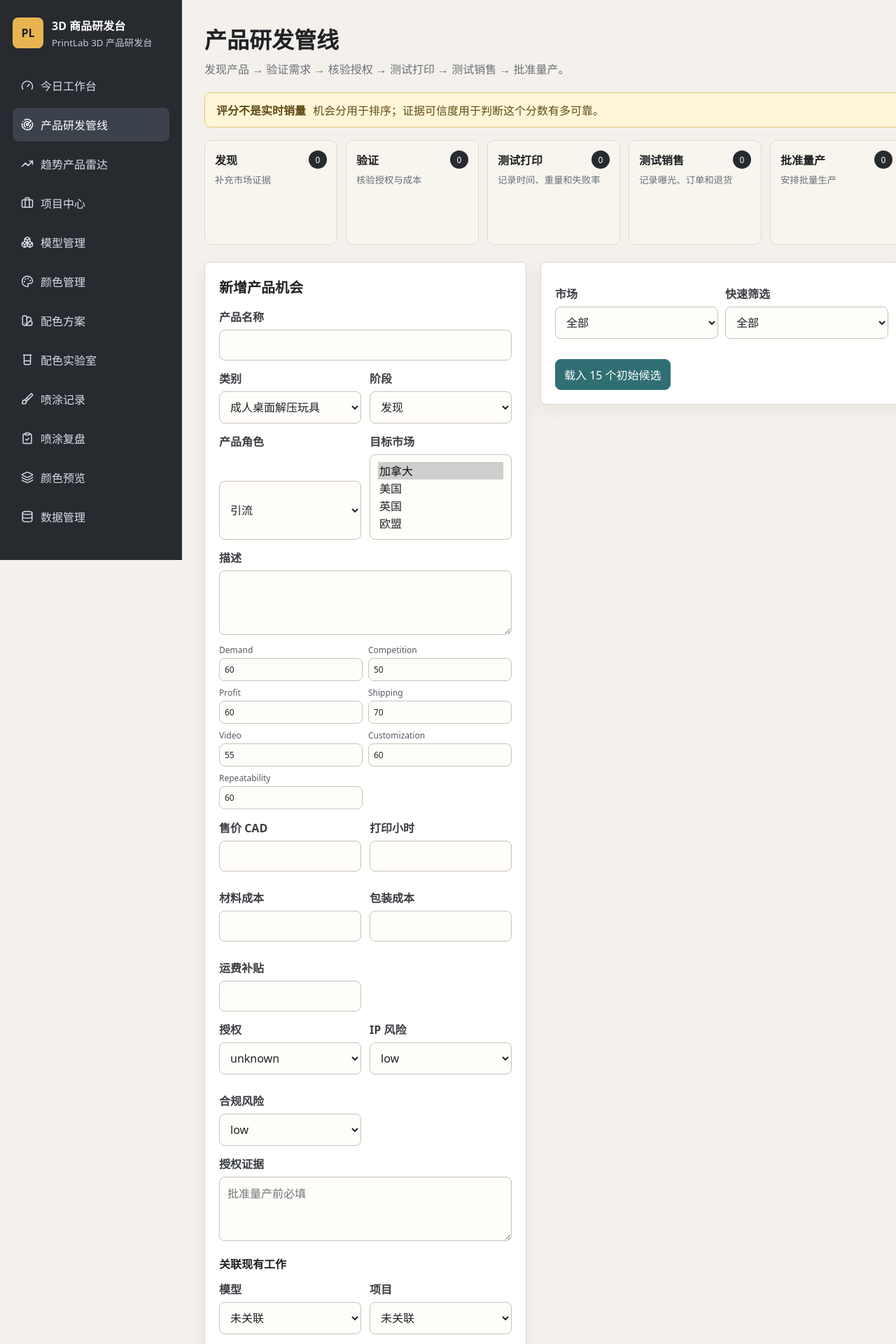
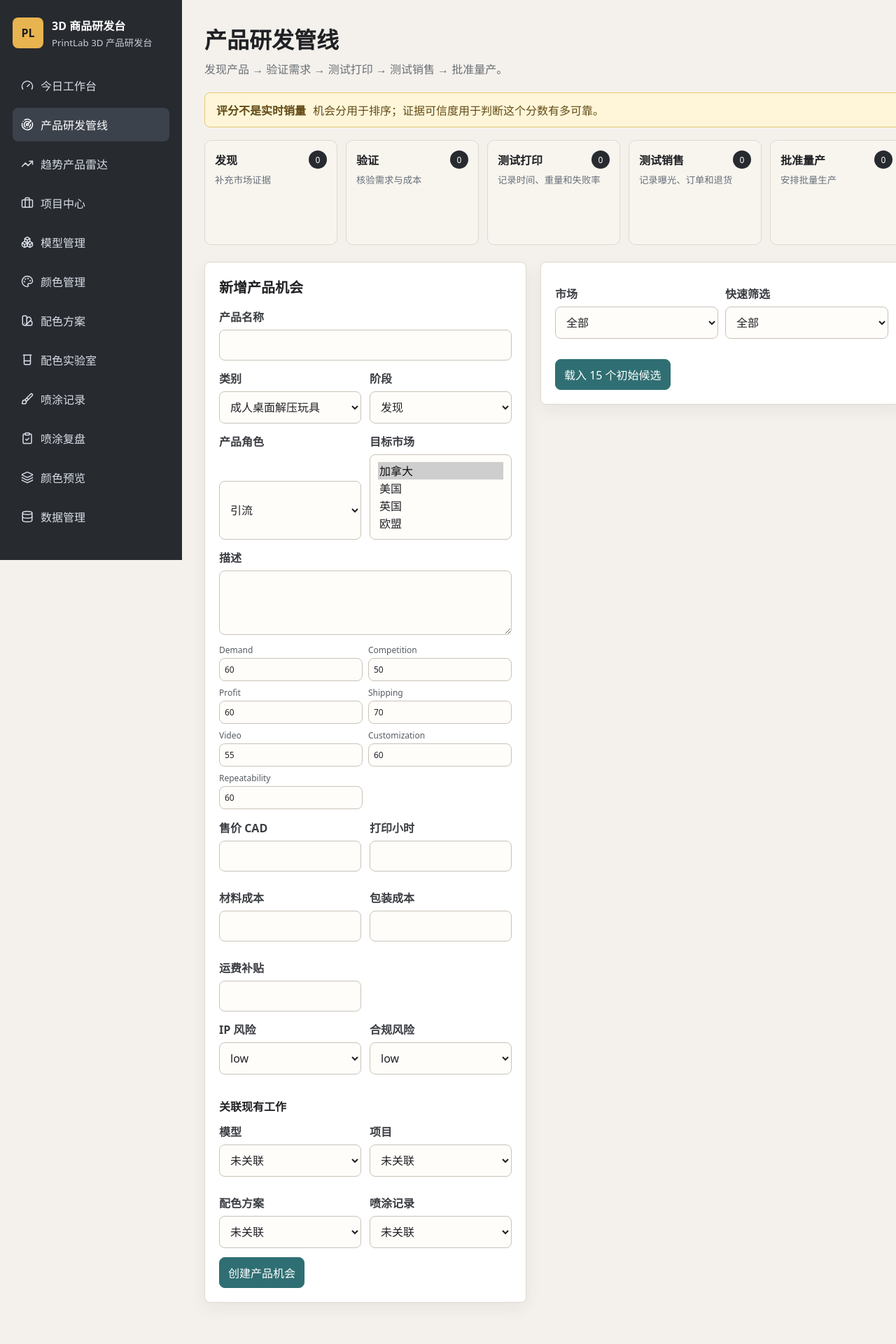
Before and after one commit to susiyuan5/print, a React (Vite) app in the folder spray-workbench/: page /print/product-radar in a window 1280 px wide. Shown: the top 1920 px of the page at 70% size. Built offline with nearby package versions, Linux system fonts and the light colour scheme.

Commit message:
remove license controls and evidence from product pipeline

```diff
--- a/spray-workbench/src/pages/ProductRadarPage.tsx
+++ b/spray-workbench/src/pages/ProductRadarPage.tsx
@@ -4,7 +4,7 @@ import { PageHeader } from "../components/ui/PageHeader";
 import { Field } from "../components/ui/Field";
 import { ConfirmDelete } from "../components/ui/ConfirmDelete";
 import { useWorkbench } from "../state/WorkbenchProvider";
-import type { ProductOpportunity, ProductMarket, LicenseStatus, RiskLevel, ProductStatus, ProductRole } from "../types/workbench";
+import type { ProductOpportunity, ProductMarket, RiskLevel, ProductStatus, ProductRole } from "../types/workbench";
 import { createId } from "../utils/ids";
 import { transitionProduct } from "../utils/productRules";
 
@@ -13,14 +13,14 @@ const marketLabels: Record<ProductMarket, string> = { Canada: "加拿大", USA:
 const categories = ["成人桌面解压玩具", "游戏与桌面配件", "花盆与家居装饰", "个性化礼品", "本地问题解决零件"];
 const stages: { status: ProductStatus; label: string; action: string }[] = [
   { status: "watching", label: "发现", action: "补充市场证据" },
-  { status: "candidate", label: "验证", action: "核验授权与成本" },
+  { status: "candidate", label: "验证", action: "核验需求与成本" },
   { status: "test-print", label: "测试打印", action: "记录时间、重量和失败率" },
   { status: "test-selling", label: "测试销售", action: "记录曝光、订单和退货" },
   { status: "approved", label: "批准量产", action: "安排批量生产" },
 ];
 const statusLabel = (status: ProductStatus) => stages.find((stage) => stage.status === status)?.label ?? "未知阶段";
 const starter = ["机械齿轮解压玩具", "无磁指尖滑块", "手柄支架", "桌下耳机挂架", "模块化理线器", "带托盘花盆", "个性化姓名花盆", "宠物剪影纪念品", "光栅灯罩", "婚礼姓名牌", "洞洞板工具挂架", "房车收纳挂钩", "滑雪手套烘干架", "家电替换旋钮", "特定型号替换卡扣"];
-const blank = () => ({ name: "", category: categories[0], markets: ["Canada"] as ProductMarket[], role: "traffic" as ProductRole, demand: 60, competition: 50, profit: 60, shipping: 70, video: 55, customization: 60, repeatability: 60, license: "unknown" as LicenseStatus, ip: "low" as RiskLevel, compliance: "low" as RiskLevel, status: "watching" as ProductStatus, evidence: "", description: "", price: "", material: "", packaging: "", shippingCost: "", time: "", modelId: "", projectId: "", schemeId: "", logId: "" });
+const blank = () => ({ name: "", category: categories[0], markets: ["Canada"] as ProductMarket[], role: "traffic" as ProductRole, demand: 60, competition: 50, profit: 60, shipping: 70, video: 55, customization: 60, repeatability: 60, ip: "low" as RiskLevel, compliance: "low" as RiskLevel, status: "watching" as ProductStatus, description: "", price: "", material: "", packaging: "", shippingCost: "", time: "", modelId: "", projectId: "", schemeId: "", logId: "" });
 
 function breakdown(product: ProductOpportunity) {
   const additions = [
@@ -30,23 +30,24 @@ function breakdown(product: ProductOpportunity) {
   const deductions = [
     ["IP 风险", product.ipRisk === "medium" ? 10 : product.ipRisk === "high" ? 30 : 0],
     ["合规风险", product.complianceRisk === "medium" ? 10 : product.complianceRisk === "high" ? 25 : 0],
-    ["授权未知", product.licenseStatus === "unknown" ? 15 : 0],
   ] as [string, number][];
   return { additions, deductions };
 }
+
 function calc(product: ProductOpportunity) {
-  if (product.ipRisk === "blocked" || product.complianceRisk === "blocked" || product.licenseStatus === "personal-use-only") return 0;
+  if (product.ipRisk === "blocked" || product.complianceRisk === "blocked") return 0;
   const parts = breakdown(product);
   return Math.round(Math.max(0, Math.min(100, parts.additions.reduce((sum, item) => sum + item[1], 0) - parts.deductions.reduce((sum, item) => sum + item[1], 0))));
 }
+
 function confidence(product: ProductOpportunity) {
   let points = 10;
-  if (product.sourceLinks.length) points += Math.min(30, product.sourceLinks.length * 10);
-  if (product.evidenceNotes.length) points += Math.min(20, product.evidenceNotes.length * 10);
-  if (product.licenseEvidence) points += 20;
+  if (product.sourceLinks.length) points += Math.min(40, product.sourceLinks.length * 10);
+  if (product.evidenceNotes.length) points += Math.min(30, product.evidenceNotes.length * 10);
   if (product.materialCostCad && product.printTimeHours) points += 20;
   return Math.min(100, points);
 }
+
 function profit(product: ProductOpportunity) {
   if (!product.sellingPriceCad) return undefined;
   const platformFee = product.sellingPriceCad * .095;
@@ -54,6 +55,7 @@ function profit(product: ProductOpportunity) {
   const net = product.sellingPriceCad - fullCost;
   return { net, margin: product.sellingPriceCad ? net / product.sellingPriceCad * 100 : 0, hourly: product.printTimeHours ? net / product.printTimeHours : undefined };
 }
+
 function grade(value: number) { return value >= 85 ? "优先测试" : value >= 70 ? "值得验证" : value >= 55 ? "继续观察" : value >= 40 ? "低优先级" : "淘汰"; }
 function relation(label: string, id: string, items: { id: string; name?: string; title?: string }[]) { if (!id) return ""; const item = items.find((entry) => entry.id === id); return `${label}: ${item?.name ?? item?.title ?? id}`; }
 
@@ -63,7 +65,7 @@ export function ProductRadarPage() {
   const [form, setForm] = useState(blank());
   const [market, setMarket] = useState("all");
   const [quick, setQuick] = useState("all");
-  const shown = useMemo(() => products.filter((product) => (market === "all" || product.markets.includes(market as ProductMarket)) && (quick === "all" || (quick === "shipping" && product.shippingScore >= 75) || (quick === "verified" && ["original", "commercial-license"].includes(product.licenseStatus) && !!product.licenseEvidence) || (quick === "blocked" && calc(product) === 0))).sort((a, b) => calc(b) - calc(a)), [products, market, quick]);
+  const shown = useMemo(() => products.filter((product) => (market === "all" || product.markets.includes(market as ProductMarket)) && (quick === "all" || (quick === "shipping" && product.shippingScore >= 75) || (quick === "blocked" && calc(product) === 0))).sort((a, b) => calc(b) - calc(a)), [products, market, quick]);
 
   function save(event: React.FormEvent) {
     event.preventDefault();
@@ -77,24 +79,25 @@ export function ProductRadarPage() {
       description: form.description, targetCustomer: "待验证", customerProblem: "待研究", customizationOptions: [],
       demandScore: form.demand, competitionScore: form.competition, profitScore: form.profit, shippingScore: form.shipping, videoScore: form.video, customizationScore: form.customization, repeatabilityScore: form.repeatability,
       materialCostCad: Number(form.material) || undefined, packagingCostCad: Number(form.packaging) || undefined, shippingCostCad: Number(form.shippingCost) || undefined, sellingPriceCad: Number(form.price) || undefined, printTimeHours: Number(form.time) || undefined,
-      licenseStatus: form.license, licenseEvidence: form.evidence || undefined, ipRisk: form.ip, complianceRisk: form.compliance, riskTags: [], sourceLinks: [], evidenceNotes: linkedNotes,
+      licenseStatus: "unknown", ipRisk: form.ip, complianceRisk: form.compliance, riskTags: [], sourceLinks: [], evidenceNotes: linkedNotes,
       status: form.status === "watching" ? "watching" : "candidate", lastCheckedAt: new Date().toISOString().slice(0, 10),
     };
-    if (product.status === "approved" && (!product.licenseEvidence || !["original", "commercial-license"].includes(product.licenseStatus))) { setNotice("无法批准：必须先记录可验证的商用授权证据。"); return; }
-    dispatch({ type: "upsertProductOpportunity", product }); setForm(blank());
+    dispatch({ type: "upsertProductOpportunity", product });
+    setForm(blank());
   }
 
   function seed() {
-    starter.forEach((name, index) => dispatch({ type: "upsertProductOpportunity", product: { id: createId("radar"), name, category: categories[Math.min(4, Math.floor(index / 3))], markets, productRole: index < 2 ? "traffic" : index < 10 ? "profit" : "search", description: "初始候选：尚未关联模型文件或商业授权。", targetCustomer: "待验证", customerProblem: "待研究", customizationOptions: [], demandScore: 60, competitionScore: 50, profitScore: 60, shippingScore: 70, videoScore: 55, customizationScore: 60, repeatabilityScore: 60, licenseStatus: "unknown", ipRisk: "low", complianceRisk: "low", riskTags: [], sourceLinks: [], evidenceNotes: [], status: "watching", lastCheckedAt: new Date().toISOString().slice(0, 10) } }));
+    starter.forEach((name, index) => dispatch({ type: "upsertProductOpportunity", product: { id: createId("radar"), name, category: categories[Math.min(4, Math.floor(index / 3))], markets, productRole: index < 2 ? "traffic" : index < 10 ? "profit" : "search", description: "初始候选：尚未关联模型文件或市场证据。", targetCustomer: "待验证", customerProblem: "待研究", customizationOptions: [], demandScore: 60, competitionScore: 50, profitScore: 60, shippingScore: 70, videoScore: 55, customizationScore: 60, repeatabilityScore: 60, licenseStatus: "unknown", ipRisk: "low", complianceRisk: "low", riskTags: [], sourceLinks: [], evidenceNotes: [], status: "watching", lastCheckedAt: new Date().toISOString().slice(0, 10) } }));
   }
+
   function move(product: ProductOpportunity, status: ProductStatus) {
-    const result = transitionProduct(product, status, data.productTestRecords ?? [], data.salesTestRecords ?? [], data.licenseRecords ?? []);
+    const result = transitionProduct(product, status, data.productTestRecords ?? [], data.salesTestRecords ?? [], []);
     if (!result.ok) { setNotice(result.message); return; }
     dispatch({ type: "upsertProductOpportunity", product: { ...product, status, statusHistory: [...(product.statusHistory ?? []), { status, changedAt: new Date().toISOString() }] } });
   }
 
   return <>
-    <PageHeader title="产品研发管线" description="发现产品 → 验证需求 → 核验授权 → 测试打印 → 测试销售 → 批准量产。" />
+    <PageHeader title="产品研发管线" description="发现产品 → 验证需求 → 测试打印 → 测试销售 → 批准量产。" />
     <section className="radar-disclaimer"><strong>评分不是实时销量</strong><span>机会分用于排序；证据可信度用于判断这个分数有多可靠。</span></section>
     <section className="pipeline-board">
       {stages.map((stage) => <article className="pipeline-column" key={stage.status}><header><strong>{stage.label}</strong><span>{products.filter((item) => item.status === stage.status).length}</span></header><small>{stage.action}</small><div>{products.filter((item) => item.status === stage.status).sort((a, b) => calc(b) - calc(a)).slice(0, 5).map((item) => <div className="pipeline-mini-card" key={item.id}><strong>{item.name}</strong><span>{calc(item)} 分 · 可信度 {confidence(item)}%</span></div>)}</div></article>)}
@@ -105,27 +108,26 @@ export function ProductRadarPage() {
         <h2>新增产品机会</h2>
         <Field label="产品名称"><input value={form.name} onChange={(e) => setForm({ ...form, name: e.target.value })} /></Field>
         <div className="form-grid"><Field label="类别"><select value={form.category} onChange={(e) => setForm({ ...form, category: e.target.value })}>{categories.map((item) => <option key={item}>{item}</option>)}</select></Field><Field label="阶段"><select value={form.status} onChange={(e) => setForm({ ...form, status: e.target.value as ProductStatus })}>{stages.map((item) => <option key={item.status} value={item.status}>{item.label}</option>)}</select></Field></div>
-        <div className="form-grid"><Field label="产品角色"><select value={form.role} onChange={(e) => setForm({ ...form, role: e.target.value as ProductRole })}>{[["traffic","引流"],["profit","利润"],["search","搜索"],["seasonal","季节性"],["replacement","替换件"]].map(([value,label]) => <option key={value} value={value}>{label}</option>)}</select></Field><Field label="目标市场"><select multiple value={form.markets} onChange={(e) => setForm({ ...form, markets: Array.from(e.target.selectedOptions, (option) => option.value as ProductMarket) })}>{markets.map((item) => <option key={item} value={item}>{marketLabels[item]}</option>)}</select></Field></div>
+        <div className="form-grid"><Field label="产品角色"><select value={form.role} onChange={(e) => setForm({ ...form, role: e.target.value as ProductRole })}>{[["traffic", "引流"], ["profit", "利润"], ["search", "搜索"], ["seasonal", "季节性"], ["replacement", "替换件"]].map(([value, label]) => <option key={value} value={value}>{label}</option>)}</select></Field><Field label="目标市场"><select multiple value={form.markets} onChange={(e) => setForm({ ...form, markets: Array.from(e.target.selectedOptions, (option) => option.value as ProductMarket) })}>{markets.map((item) => <option key={item} value={item}>{marketLabels[item]}</option>)}</select></Field></div>
         <Field label="描述"><textarea value={form.description} onChange={(e) => setForm({ ...form, description: e.target.value })} /></Field>
         <div className="radar-score-fields">{(["demand", "competition", "profit", "shipping", "video", "customization", "repeatability"] as const).map((key) => <label key={key}>{key}<input type="number" min="0" max="100" value={form[key]} onChange={(e) => setForm({ ...form, [key]: Number(e.target.value) })} /></label>)}</div>
         <div className="form-grid"><Field label="售价 CAD"><input type="number" value={form.price} onChange={(e) => setForm({ ...form, price: e.target.value })} /></Field><Field label="打印小时"><input type="number" value={form.time} onChange={(e) => setForm({ ...form, time: e.target.value })} /></Field><Field label="材料成本"><input type="number" value={form.material} onChange={(e) => setForm({ ...form, material: e.target.value })} /></Field><Field label="包装成本"><input type="number" value={form.packaging} onChange={(e) => setForm({ ...form, packaging: e.target.value })} /></Field><Field label="运费补贴"><input type="number" value={form.shippingCost} onChange={(e) => setForm({ ...form, shippingCost: e.target.value })} /></Field></div>
-        <div className="form-grid"><Field label="授权"><select value={form.license} onChange={(e) => setForm({ ...form, license: e.target.value as LicenseStatus })}>{["original", "commercial-license", "permission-required", "personal-use-only", "unknown"].map((item) => <option key={item}>{item}</option>)}</select></Field><Field label="IP 风险"><select value={form.ip} onChange={(e) => setForm({ ...form, ip: e.target.value as RiskLevel })}>{["low", "medium", "high", "blocked"].map((item) => <option key={item}>{item}</option>)}</select></Field><Field label="合规风险"><select value={form.compliance} onChange={(e) => setForm({ ...form, compliance: e.target.value as RiskLevel })}>{["low", "medium", "high", "blocked"].map((item) => <option key={item}>{item}</option>)}</select></Field></div>
-        <Field label="授权证据"><textarea value={form.evidence} onChange={(e) => setForm({ ...form, evidence: e.target.value })} placeholder="批准量产前必填" /></Field>
+        <div className="form-grid"><Field label="IP 风险"><select value={form.ip} onChange={(e) => setForm({ ...form, ip: e.target.value as RiskLevel })}>{["low", "medium", "high", "blocked"].map((item) => <option key={item}>{item}</option>)}</select></Field><Field label="合规风险"><select value={form.compliance} onChange={(e) => setForm({ ...form, compliance: e.target.value as RiskLevel })}>{["low", "medium", "high", "blocked"].map((item) => <option key={item}>{item}</option>)}</select></Field></div>
         <h3>关联现有工作</h3>
         <div className="form-grid"><Field label="模型"><select value={form.modelId} onChange={(e) => setForm({ ...form, modelId: e.target.value })}><option value="">未关联</option>{data.models.map((item) => <option key={item.id} value={item.id}>{item.name}</option>)}</select></Field><Field label="项目"><select value={form.projectId} onChange={(e) => setForm({ ...form, projectId: e.target.value })}><option value="">未关联</option>{(data.projects ?? []).map((item) => <option key={item.id} value={item.id}>{item.name}</option>)}</select></Field><Field label="配色方案"><select value={form.schemeId} onChange={(e) => setForm({ ...form, schemeId: e.target.value })}><option value="">未关联</option>{data.colorSchemes.map((item) => <option key={item.id} value={item.id}>{item.name}</option>)}</select></Field><Field label="喷涂记录"><select value={form.logId} onChange={(e) => setForm({ ...form, logId: e.target.value })}><option value="">未关联</option>{data.sprayLogs.map((item) => <option key={item.id} value={item.id}>{item.title}</option>)}</select></Field></div>
         <button className="button primary">创建产品机会</button>
       </form>
 
       <section>
-        <div className="panel"><div className="filter-grid"><Field label="市场"><select value={market} onChange={(e) => setMarket(e.target.value)}><option value="all">全部</option>{markets.map((item) => <option key={item} value={item}>{marketLabels[item]}</option>)}</select></Field><Field label="快速筛选"><select value={quick} onChange={(e) => setQuick(e.target.value)}><option value="all">全部</option><option value="shipping">加拿大运输友好</option><option value="verified">已验证商用授权</option><option value="blocked">已阻塞</option></select></Field></div>{!products.length && <button className="button primary" onClick={seed}>载入 15 个初始候选</button>}</div>
+        <div className="panel"><div className="filter-grid"><Field label="市场"><select value={market} onChange={(e) => setMarket(e.target.value)}><option value="all">全部</option>{markets.map((item) => <option key={item} value={item}>{marketLabels[item]}</option>)}</select></Field><Field label="快速筛选"><select value={quick} onChange={(e) => setQuick(e.target.value)}><option value="all">全部</option><option value="shipping">加拿大运输友好</option><option value="blocked">已阻塞</option></select></Field></div>{!products.length && <button className="button primary" onClick={seed}>载入 15 个初始候选</button>}</div>
         <div className="radar-product-list">{shown.map((product) => { const value = calc(product); const blocked = value === 0; const money = profit(product); const parts = breakdown(product); return <article className={`radar-product ${blocked ? "blocked" : ""}`} key={product.id}>
           <div className="card-top"><div><strong>{product.name}</strong><span className="radar-subtitle">{product.category} · {product.markets.map((marketItem) => marketLabels[marketItem]).join("、")} · {statusLabel(product.status)}</span></div><div className="radar-score"><strong>{value}</strong><span>{grade(value)}</span></div></div>
-          <div className="radar-badges"><span>可信度 {confidence(product)}%</span><span>授权 {product.licenseStatus}</span><span>IP {product.ipRisk}</span><span>合规 {product.complianceRisk}</span></div>
-          {blocked && <p className="radar-blocked">商业测试已阻止：授权、IP 或合规风险不允许继续。</p>}
+          <div className="radar-badges"><span>可信度 {confidence(product)}%</span><span>IP {product.ipRisk}</span><span>合规 {product.complianceRisk}</span></div>
+          {blocked && <p className="radar-blocked">商业测试已阻止：IP 或合规风险不允许继续。</p>}
           <p>{product.description || "暂无描述"}</p>
           <div className="profit-grid"><div><span>净利润</span><strong>{money ? `CA$${money.net.toFixed(2)}` : "—"}</strong></div><div><span>净利率</span><strong>{money ? `${money.margin.toFixed(0)}%` : "—"}</strong></div><div><span>每机器小时</span><strong>{money?.hourly ? `CA$${money.hourly.toFixed(2)}` : "—"}</strong></div></div>
           <details><summary>评分解释</summary><div className="score-breakdown"><div><strong>加分</strong>{parts.additions.map(([label, amount]) => <span key={label}>+{amount.toFixed(1)} {label}</span>)}</div><div><strong>扣分</strong>{parts.deductions.filter((item) => item[1] > 0).map(([label, amount]) => <span key={label}>-{amount} {label}</span>)}{!parts.deductions.some((item) => item[1] > 0) && <span>无风险扣分</span>}</div></div></details>
-          <details><summary>关联、授权与证据</summary>{product.evidenceNotes.map((note) => <p key={note}>{note}</p>)}<p>授权证据：{product.licenseEvidence || "未记录"}</p><p>最后检查：{product.lastCheckedAt || "未记录"}</p></details>
+          <details><summary>关联与证据</summary>{product.evidenceNotes.map((note) => <p key={note}>{note}</p>)}<p>最后检查：{product.lastCheckedAt || "未记录"}</p></details>
           <div className="button-row"><Link className="button ghost" to={`/product-radar/${product.id}`}>产品详情</Link><button className="button ghost" disabled={blocked} onClick={() => move(product, "test-print")}>进入测试打印</button><button className="button ghost" disabled={blocked} onClick={() => move(product, "test-selling")}>进入测试销售</button><button className="button danger" onClick={() => move(product, "rejected")}>淘汰</button><ConfirmDelete onConfirm={() => dispatch({ type: "deleteProductOpportunity", id: product.id })} /></div>
         </article>; })}</div>
       </section>
```
